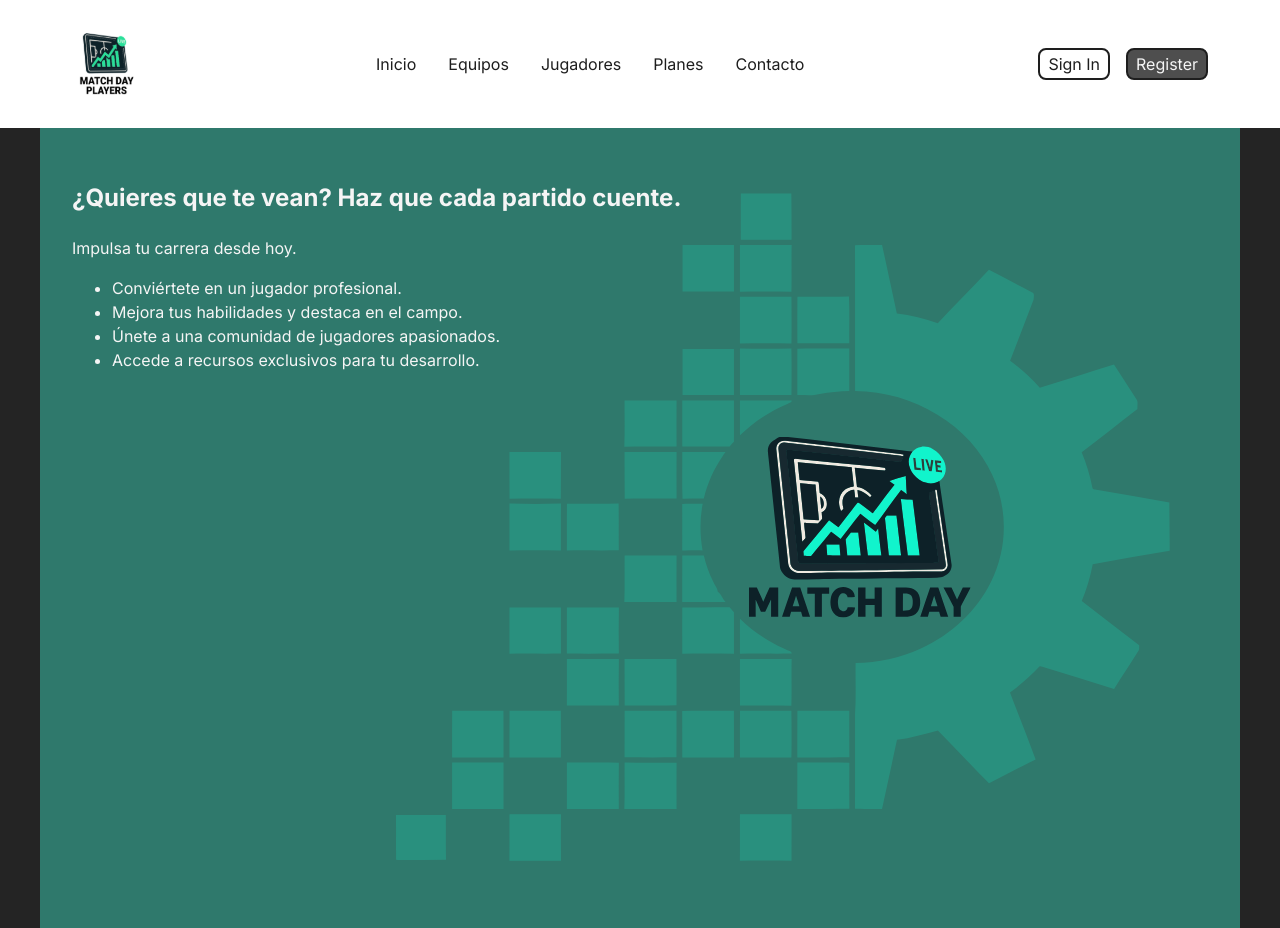
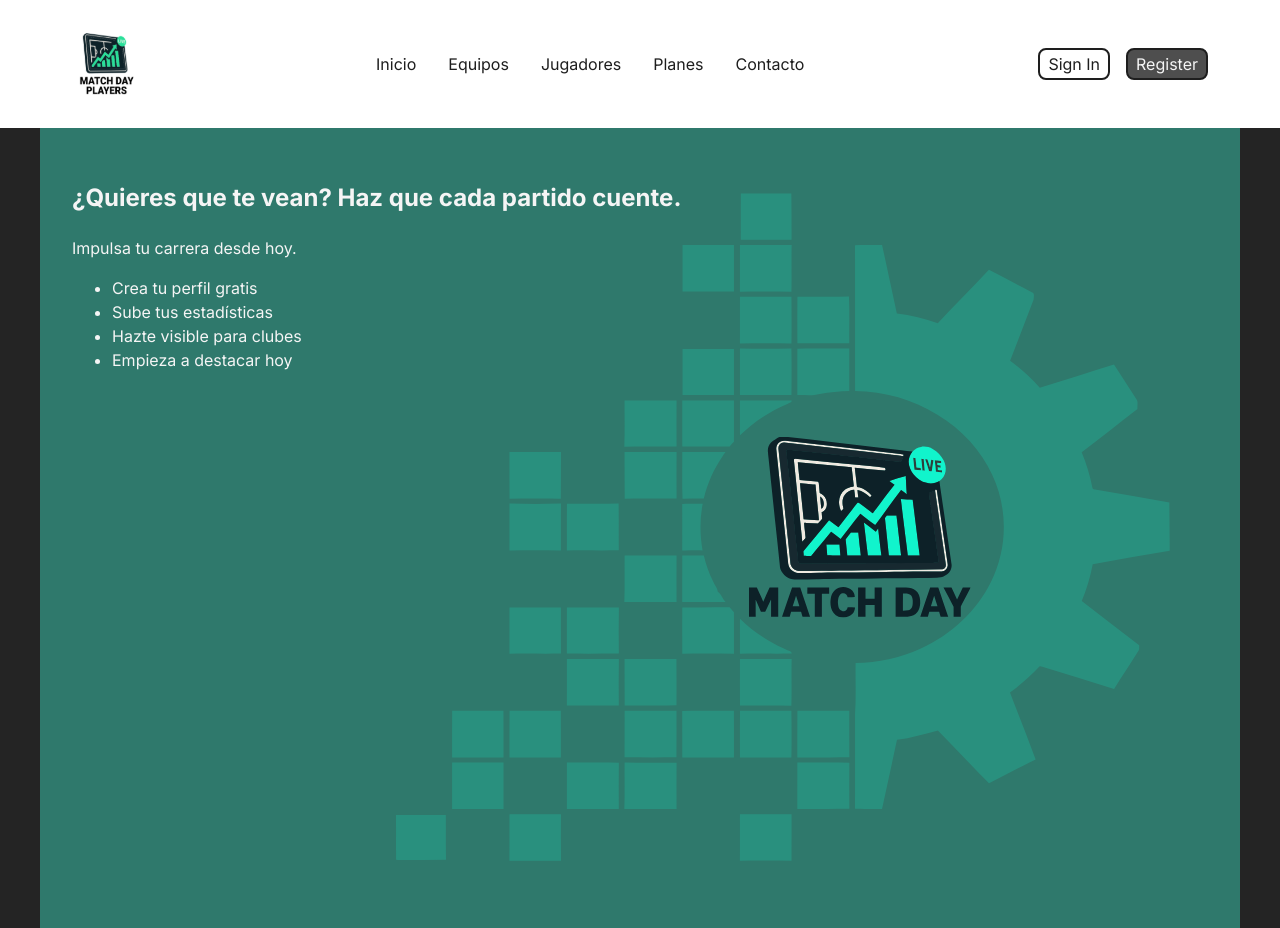
Before and after one commit to SEJAps/match-day-prueba, a React (Vite) app: page / in a window 1280 px wide. Built offline with nearby package versions, Linux system fonts and the light colour scheme.

Commit message:
feat: actualizar contenido de la sección principal con nuevas opciones para usuarios

```diff
--- a/src/App.tsx
+++ b/src/App.tsx
@@ -12,10 +12,10 @@
         <h2>¿Quieres que te vean? Haz que cada partido cuente.</h2>
         <p>Impulsa tu carrera desde hoy.</p>
         <ul>
-          <li>Conviértete en un jugador profesional.</li>
-          <li>Mejora tus habilidades y destaca en el campo.</li>
-          <li>Únete a una comunidad de jugadores apasionados.</li>
-          <li>Accede a recursos exclusivos para tu desarrollo.</li>
+          <li>Crea tu perfil gratis</li>
+          <li>Sube tus estadísticas</li>
+          <li>Hazte visible para clubes</li>
+          <li>Empieza a destacar hoy</li>
         </ul>
         <aside className={styles.groupSvg}>
           <img src={digital2} alt="Imagen digital" width={789} height={670} />
```
